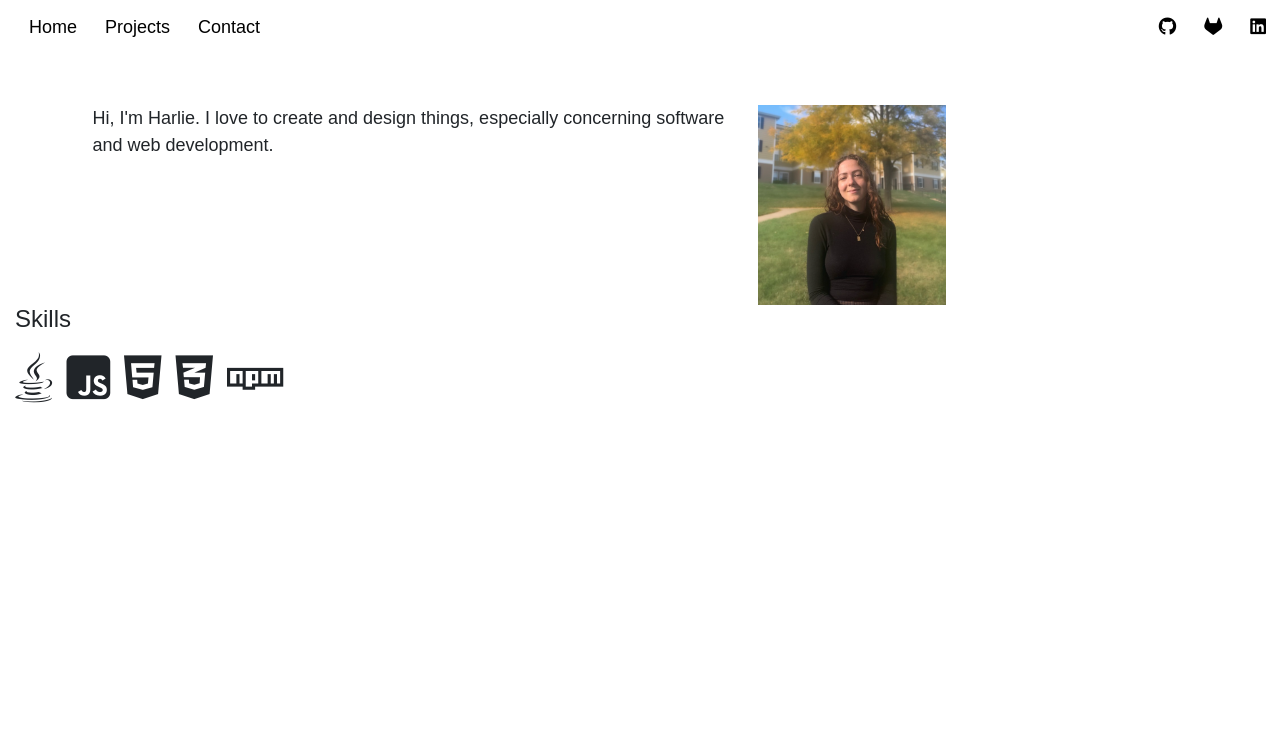
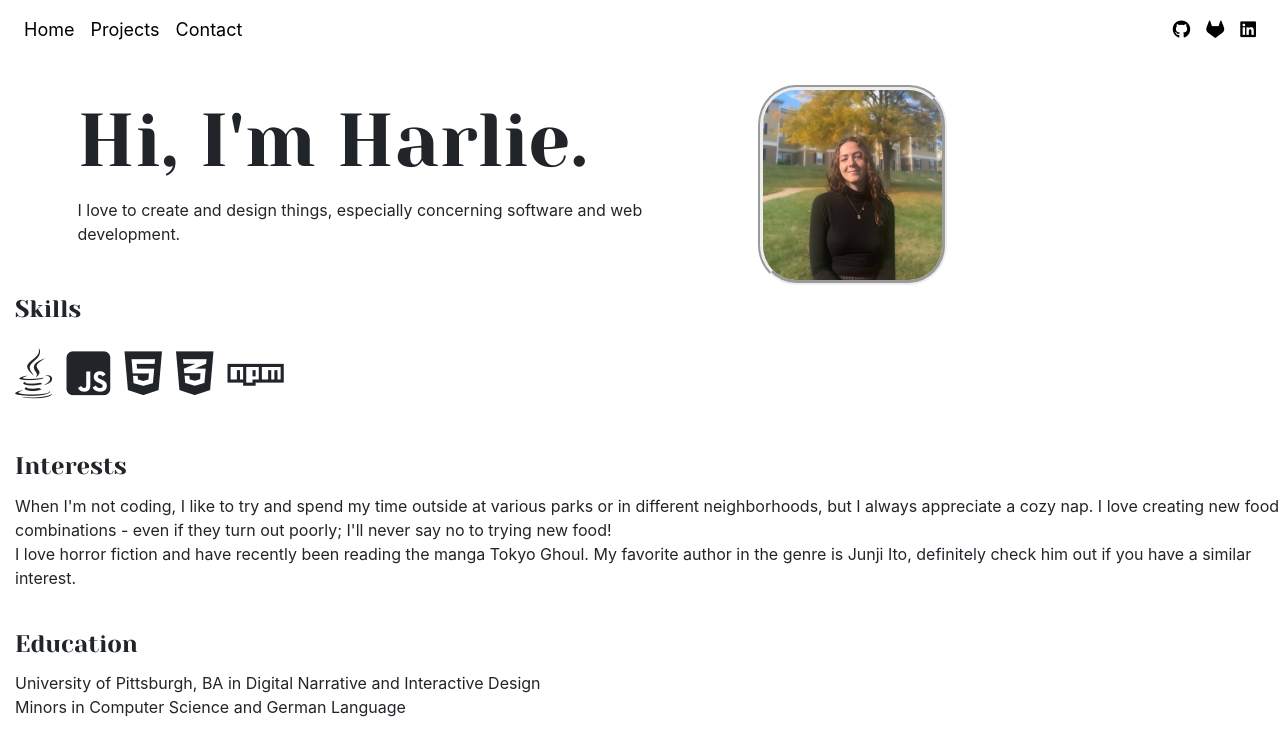
Before and after one commit to harcurcio/Web-Portfolio, a plain HTML site: page index.html in a window 1280 px wide. Drawn offline with nearby package versions, Linux system fonts and the light colour scheme.

Commit message:
style updates

```diff
--- a/CSS/main.css
+++ b/CSS/main.css
@@ -1,36 +1,72 @@
+@import url('https://fonts.googleapis.com/css2?family=Yeseva+One&display=swap');
+
+@font-face {
+    src: url("fonts/RecoletaRegular.otf");
+    font-family: recoleta;
+}
+
 body {
     font-size: 18px;
-    font-family: Arial, Helvetica, sans-serif;
+    font-family: -apple-system, BlinkMacSystemFont, 'Segoe UI', Roboto, Oxygen, Ubuntu, Cantarell, 'Open Sans', 'Helvetica Neue', sans-serif;
+    padding-top: 85px;
 }
 
-#navbar {
+.navbar {
     overflow: hidden;
-    background-color: white;
-    padding-bottom: 50px;
+    font-family: -apple-system, BlinkMacSystemFont, 'Segoe UI', Roboto, Oxygen, Ubuntu, Cantarell, 'Open Sans', 'Helvetica Neue', sans-serif;
 }
 
-#navbar a {
+.navbar a {
     float: left;
     display: block;
     color: black;
     text-align: center;
-    padding: 14px;
+    padding: 8px;
     text-decoration: none;
     font-size: large;
+    padding-bottom: 0;
+}
+
+.navbar-left {
+    -webkit-background-clip: text;
+    -webkit-text-fill-color: transparent;
+    background-image: linear-gradient(to right, #23abd4, #23abd4 50%, black 50%);
+    background-size: 200% 100%;
+    background-position: -100%;
+    transition: all 0.3s ease-in-out;
+}
+
+.navbar-left:before {
+    display: block;
+    content:'';
+    width: 0;
+    height: 3px;
+    bottom: 5px;
+    left: 0;
+    bottom: -3px;
+    z-index: 0;
+    position: absolute;
+    background: #23abd4;
+    transition: all 0.3s ease-in-out;
+}
+
+.navbar-left:hover {
+    background-position: 0%;
+}
+
+.navbar-left:hover:before {
+    width: 100%;
 }
 
 .navbar-right {
     float: right;
 }
 
-.sticky {
-    position: fixed;
-    top: 0;
-    width: 100%;
-}
-
 img {
     height: 200px;
+    border: groove;
+    border-width: thick;
+    border-radius: 20%;
 }
 
 .card-header {
@@ -43,6 +79,9 @@ img {
 
 h2 {
     font-size: x-large;
+    font-family: 'Yeseva One', cursive;
+    padding-top: 10px;
+    padding-bottom: 5px;
 }
 
 .form-group {
@@ -52,3 +91,31 @@ h2 {
 body {
     margin-left: 15px;
 }
+
+.col-md-7 {
+    padding-left: 0;
+    font-size: xx-large;
+}
+
+p {
+    font-size: 16px;
+    margin: 0px;
+}
+
+.name {
+    font-size: 75px;
+    font-family: 'Yeseva One', cursive;
+}
+
+.interests {
+    padding-top: 30px;
+}
+
+.education {
+    padding-top: 30px;
+}
+
+.card-img-top {
+    border: none;
+    border-radius: 0%;
+}
--- a/index.html
+++ b/index.html
@@ -11,22 +11,25 @@
 
     <body>
         <header>
-            <div id="navbar">
+            <nav class="navbar fixed-top navbar-light" style="background-color: white;">
+                <div class="navbar-left">
                     <a href="index.html">Home</a>
                     <a href="projects.html">Projects</a>
                     <a href="contact.html">Contact</a>
+                </div>
                 <div class="navbar-right">
                     <a href=https://github.com/harcurcio><i class="fab fa-github"></i></a>
                     <a href=https://gitlab.com/harcurcio><i class="fab fa-gitlab"></i></a>
                     <a href=https://www.linkedin.com/in/harcurcio><i class="fab fa-linkedin"></i></a>
                 </div>
-            </div>
+            </nav>
         </header>
 
         <div class="container">
             <div class="row">
                 <div class="col-md-7">
-                    <p>Hi, I'm Harlie. I love to create and design things, especially concerning software and web development.</p>
+                    <p class="name">Hi, I'm Harlie.</p>
+                    <p>I love to create and design things, especially concerning software and web development.</p>
                 </div>
                 <div class="col-md-5">
                     <img src="Images/download.png" alt="picture of me in front of some trees">
@@ -43,9 +46,17 @@
             <i class="fab fa-npm"></i>
         </div>
 
-        <footer>
+        <div class="interests">
+            <h2>Interests</h2>
+            <p>When I'm not coding, I like to try and spend my time outside at various parks or in different neighborhoods, but I always appreciate a cozy nap. I love creating new food combinations - even if they turn out poorly; I'll never say no to trying new food! </p>
+            <p>I love horror fiction and have recently been reading the manga Tokyo Ghoul. My favorite author in the genre is Junji Ito, definitely check him out if you have a similar interest.</p>
+        </div>
 
-        </footer>
+        <div class="education">
+            <h2>Education</h2>
+            <p>University of Pittsburgh, BA in Digital Narrative and Interactive Design</p>
+            <p>Minors in Computer Science and German Language</p>
+        </div>
         <script src="main.js"></script>
     </body>
 </html>
```
Also changed, not shown: contact.html (+4 -2 lines), projects.html (+4 -2 lines), fonts/RecoletaRegular.otf (added).
